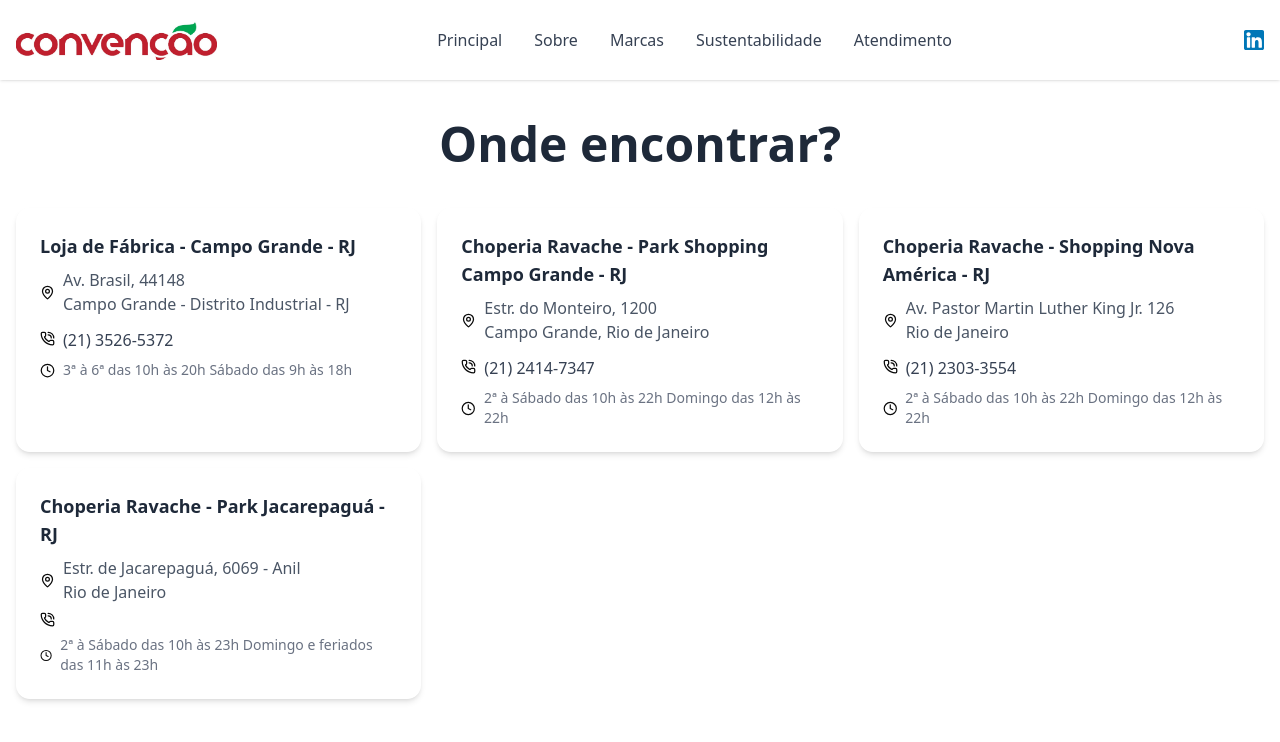
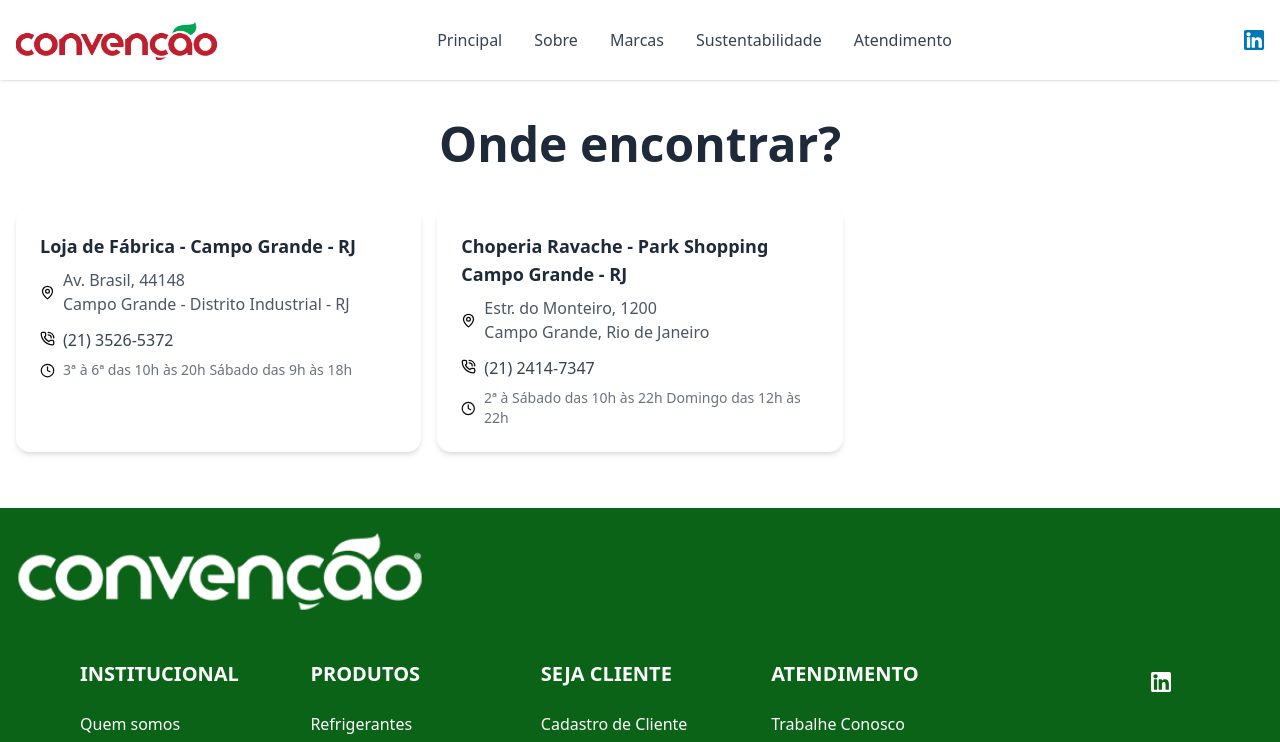
Before and after one commit to refrigeranteconvencaorj-sys/convencao, a React (Vite) app: page /atendimento/onde-encontrar in a window 1280 px wide. Shown: the top 742 px of the page. Built offline with nearby package versions, Linux system fonts and the light colour scheme; some icons are missing.

Commit message:
tirar lojas

```diff
--- a/src/constants/locations.ts
+++ b/src/constants/locations.ts
@@ -11,16 +11,4 @@
     phone: "(21) 2414-7347",
     hours: "2ª à Sábado das 10h às 22h\nDomingo das 12h às 22h",
   },
-  {
-    title: "Choperia Ravache - Shopping Nova América - RJ",
-    address: "Av. Pastor Martin Luther King Jr. 126\nRio de Janeiro",
-    phone: "(21) 2303-3554",
-    hours: "2ª à Sábado das 10h às 22h\nDomingo das 12h às 22h",
-  },
-  {
-    title: "Choperia Ravache - Park Jacarepaguá - RJ",
-    address: "Estr. de Jacarepaguá, 6069 - Anil\nRio de Janeiro",
-    phone: "",
-    hours: "2ª à Sábado das 10h às 23h\nDomingo e feriados das 11h às 23h",
-  },
-];
+  ];
```
